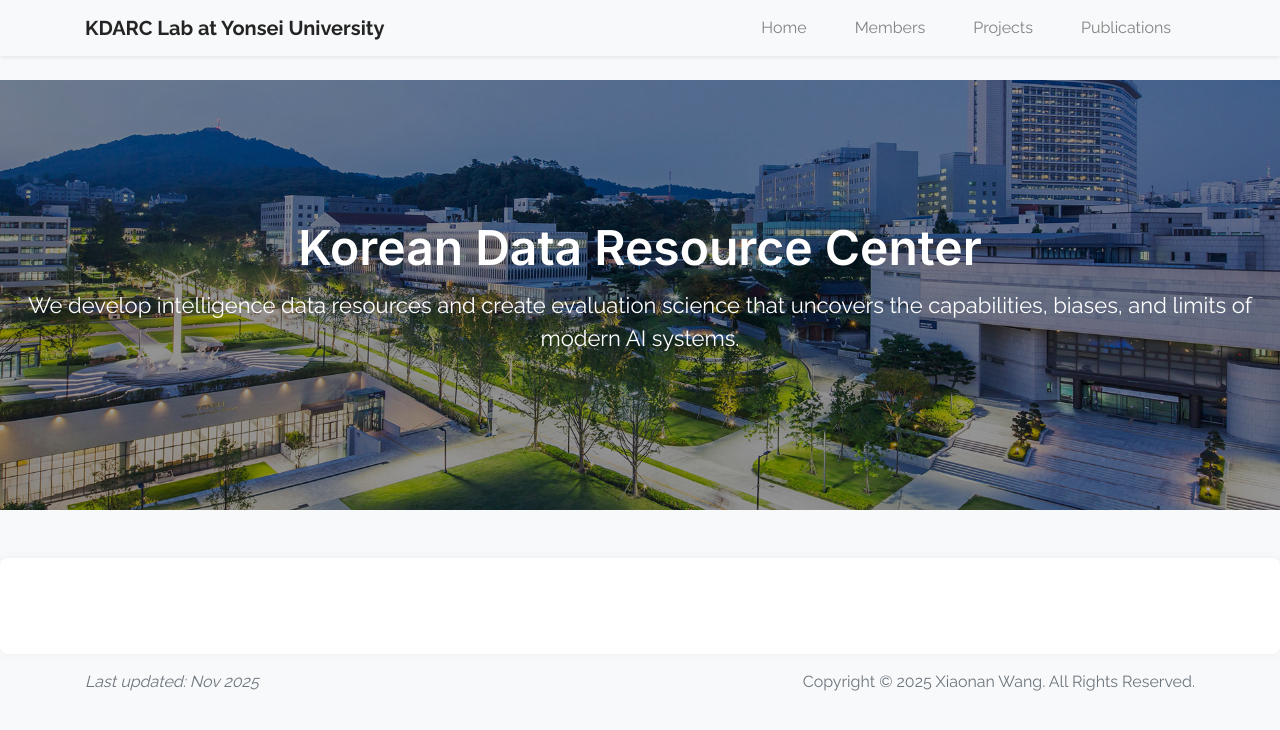
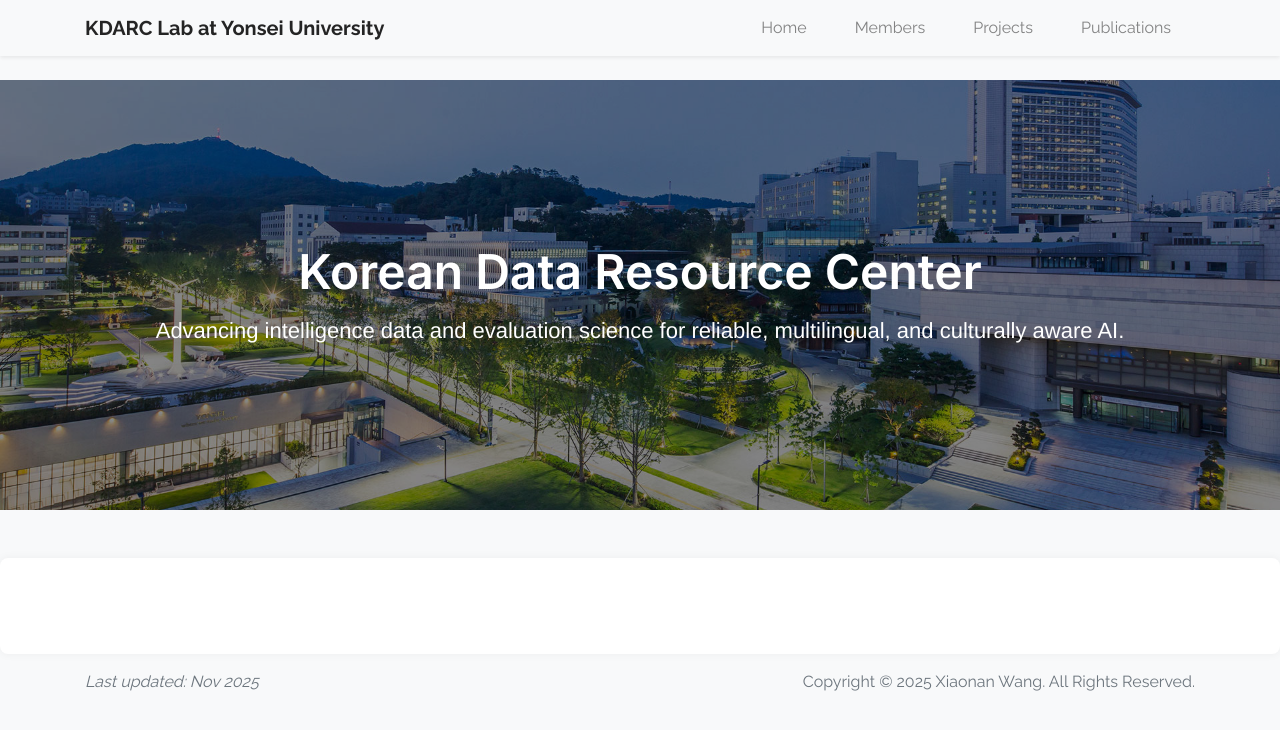
Before and after one commit to wangxiaonan-git/kdarc-lab, a Jekyll site: the page built from index.html, in a window 1280 px wide. Shown: the top 730 px of the page. Built offline with Jekyll 4.4.1, drawn with Linux system fonts in a browser that asks for light colours.

Commit message:
Update default.html

```diff
--- a/_layouts/default.html
+++ b/_layouts/default.html
@@ -14,18 +14,19 @@
   <link rel="stylesheet" href="/kdarc-lab/assets/css/global.css" />
 
   <style>
+    /* 全站正文字体 */
     body {
       font-family: 'Raleway', sans-serif;
       background-color: #f8f9fa;
     }
 
-    /* ===== 新背景图 Banner ===== */
+    /* ===== 顶部 Banner 背景图 ===== */
     .hero-banner {
       width: 100%;
       height: 430px;
       background-image: url('/kdarc-lab/assets/images/background/background1.jpg');
       background-size: cover;
-  background-position: center 25%;
+      background-position: center 22%; /* 调整到更好看的上半部分 */
       background-repeat: no-repeat;
       position: relative;
       display: flex;
@@ -33,42 +34,44 @@
       align-items: center;
     }
 
-<style>
-  .hero-center h1,
-  .hero-center p {
-    font-family: "Helvetica", "Arial", sans-serif !important;
-  }
-
-
-    /* 遮罩层，使文字更清楚 */
+    /* ===== 黑色透明遮罩（增强对比） ===== */
     .hero-overlay {
       position: absolute;
       top: 0;
       left: 0;
       width: 100%;
       height: 100%;
-      background: rgba(0, 0, 0, 0.35);
+      background: rgba(0, 0, 0, 0.42); /* 更高级的透明度 */
     }
 
+    /* ===== 标题 & 副标题容器 ===== */
     .hero-center {
       position: relative;
       z-index: 2;
       text-align: center;
       color: white;
+      padding: 0 20px;
+      max-width: 1200px;
+      margin: 0 auto;
     }
 
     .hero-center h1 {
-      font-family: 'Inter', sans-serif;
+      font-family: 'Inter', sans-serif !important;
       font-size: 48px;
       font-weight: 600;
-      margin-bottom: 12px;
+      margin-bottom: 14px;
     }
 
     .hero-center p {
+      font-family: "Helvetica Neue", Helvetica, Arial, sans-serif !important;
       font-size: 22px;
+      font-weight: 400;
+      line-height: 1.45;
+      max-width: 1000px;
+      margin: 0 auto;
     }
 
-    /* Container 宽度 */
+    /* Container */
     .container-home {
       max-width: 1450px;
       margin: 0 auto;
@@ -98,12 +101,17 @@
     <div class="hero-overlay"></div>
     <div class="hero-center">
       <h1>Korean Data Resource Center</h1>
-      <p>We develop intelligence data resources and create evaluation science that uncovers the capabilities, biases, and limits of modern AI systems.</p>
+
+      <!-- ⭐ 新的更高级副标题 tagline ⭐ -->
+      <p>
+        Advancing intelligence data and evaluation science for reliable, multilingual, and culturally aware AI.
+      </p>
+
     </div>
   </div>
   {% endif %}
 
-  <!-- ========== 主体内容 ========== -->
+  <!-- Main Content -->
   <div class="{% if page.url == '/' %}container-home{% else %}container-narrow{% endif %} content-wrapper mt-5 px-4 py-5">
     {{ content }}
   </div>
```
Lines whose indentation alone changed are shown as unchanged.
